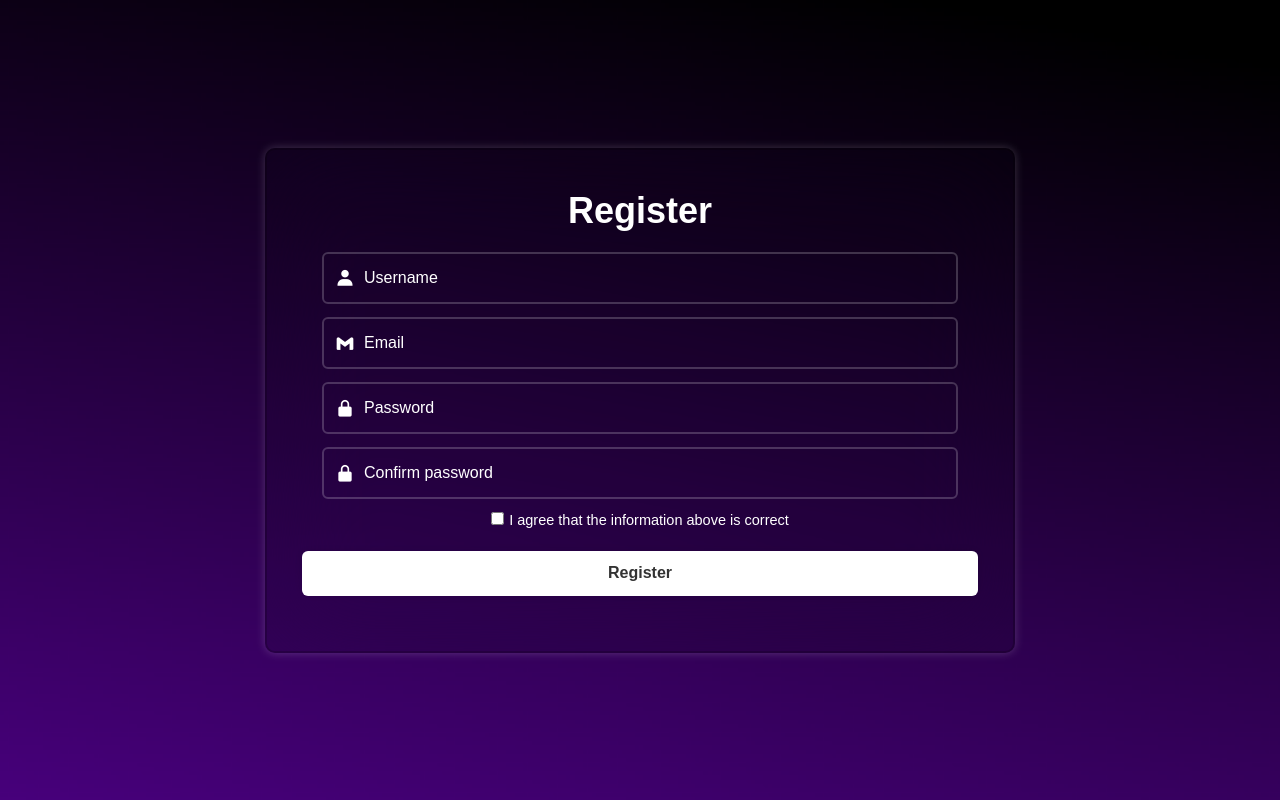
After one commit to keivozazitis/instify, a Flask app: page /register in a window 1280 px wide. The commit adds this page. Run offline with Flask 3, Linux system fonts and the light colour scheme.

Commit message:
sataisits register page

```diff
--- a/static/main.css
+++ b/static/main.css
@@ -30,6 +30,7 @@ body {
   text-align: center;
 }
 .wrapper .input-box {
+  position: relative;
   width: 100%;
   height: 50px;
   background: transparent;
--- /dev/null
+++ b/static/register.css
@@ -0,0 +1,100 @@
+* {
+    margin: 0;
+    padding: 0;
+    box-sizing: border-box;
+    font-family: "Poppins", sans-serif;
+}
+
+body {
+    display: flex;
+    justify-content: center;
+    align-items: center;
+    min-height: 100vh;
+    background: url('backgrounds.png') repeat;
+    background-size: cover;
+    background-position: center;
+}
+
+.wrapper {
+    width: 750px;
+    background: rgba(0, 0, 0, .1);
+    border: 2px solid rgba(0, 0, 0, .2);
+    box-shadow: 0 0 10px rgba(255, 255, 255, .2);
+    backdrop-filter: blur(50px);
+    border-radius: 10px;
+    color: white;
+    padding: 40px 35px 55px;
+}
+
+.wrapper h1 {
+    font-size: 36px;
+    text-align: center;
+    margin-bottom: 20px;
+}
+
+.input-box .input-field {
+    position: relative;
+    display: flex;
+    flex-direction: column;
+    align-items: center;
+    width: 100%;
+    margin: 13px 0;
+}
+
+.input-box .input-field input {
+    width: calc(100% - 40px);
+    height: 100%;
+    background: transparent;
+    border: 2px solid rgba(255, 255, 255, .2);
+    outline: none;
+    font-size: 16px;
+    color: white;
+    border-radius: 6px;
+    padding: 15px 15px 15px 40px;
+}
+
+.input-box .input-field input::placeholder {
+    color: white;
+}
+
+.input-box .input-field i {
+    position: absolute;
+    left: 33px;
+    top: 50%;
+    transform: translateY(-50%);
+    font-size: 20px;
+}
+
+.input-box .input-field .email i {
+    left: 10px;
+}
+
+.input-box .input-field .password i {
+    left: 10px;
+}
+
+.wrapper label {
+    display: block;
+    font-size: 14.5px;
+    margin: 10px auto 23px;
+    width: fit-content;
+}
+
+.wrapper label input {
+    accent-color: white;
+    margin-right: 5px;
+}
+
+.wrapper .btn {
+    width: 100%;
+    height: 45px;
+    background: white;
+    border: none;
+    outline: none;
+    border-radius: 6px;
+    box-shadow: 0 0 10px rgba(0, 0, 0, .1);
+    cursor: pointer;
+    font-size: 16px;
+    color: #333;
+    font-weight: 600;
+}
--- a/templates/index.html
+++ b/templates/index.html
@@ -12,14 +12,14 @@
 </head>
 <body>
   <div class="wrapper">
-    <form action="#" method="post">
+    <form action="">
       <h1>LOGIN</h1>
       <div class="input-box">
-        <input type="text" placeholder="username" name="username" required>
+        <input type="text" placeholder="username" required>
         <i class='bx bxs-user'></i>
       </div>
       <div class="input-box">
-        <input type="password" placeholder="password" name="password" required>
+        <input type="password" placeholder="password" required>
         <i class='bx bxs-lock'></i>
       </div>
       <div class="remember-forgot">
--- /dev/null
+++ b/templates/register.html
@@ -0,0 +1,39 @@
+<!DOCTYPE html>
+<html lang="en">
+<head>
+    <meta charset="UTF-8">
+    <meta name="viewport" content="width=device-width, initial-scale=1.0">
+    <title>Register</title>
+    <link rel="stylesheet" href="{{ url_for('static', filename='register.css') }}">
+    <link href='https://unpkg.com/boxicons@2.1.4/css/boxicons.min.css' rel='stylesheet'>
+
+</head>
+<body>
+<div class="wrapper">
+    <form action="">
+        <h1>Register</h1>
+        <div class="input-box">
+            <div class="input-field">
+                <input type="text" placeholder="Username" required>
+                <i class='bx bxs-user'></i>
+            </div>
+            <div class="input-box">
+                <div class="input-field">
+                    <input type="email" placeholder="Email" required>
+                    <i class='bx bxl-gmail' ></i>
+                </div>
+                <div class="input-field">
+                    <input type="password" placeholder="Password" required>
+                    <i class='bx bxs-lock-alt' ></i>
+                </div>
+                <div class="input-field">
+                    <input type="password" placeholder="Confirm password" required>
+                    <i class='bx bxs-lock-alt' ></i>
+                </div>
+            <label><input type="checkbox">I agree that the information above is correct</label>
+            <button type="Submit" class="btn">Register</button>
+        </div>
+    </form>
+</div>
+</body>
+</html>
```
